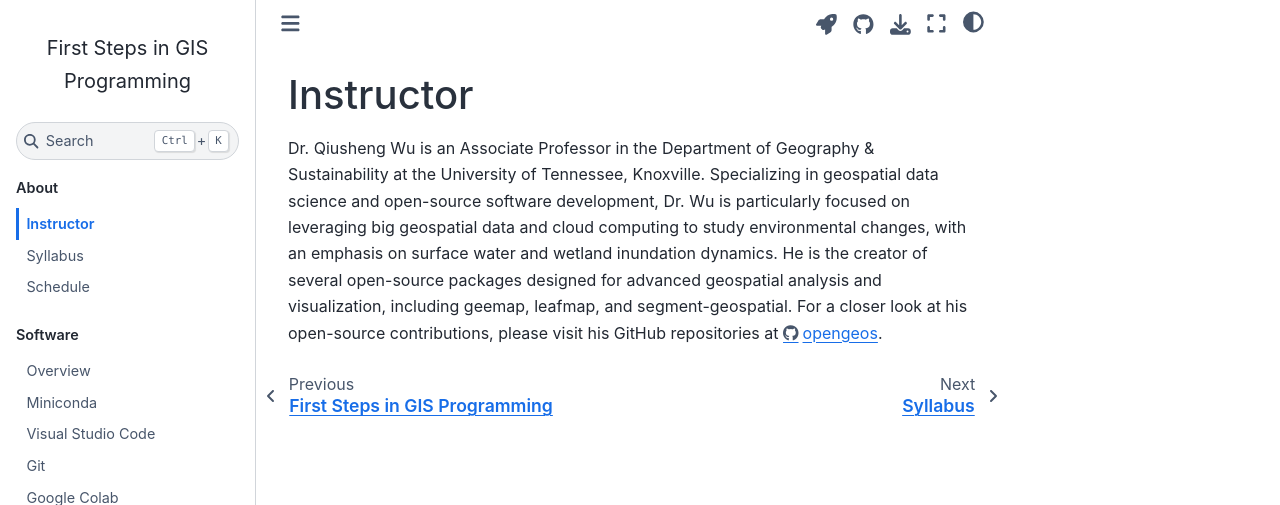
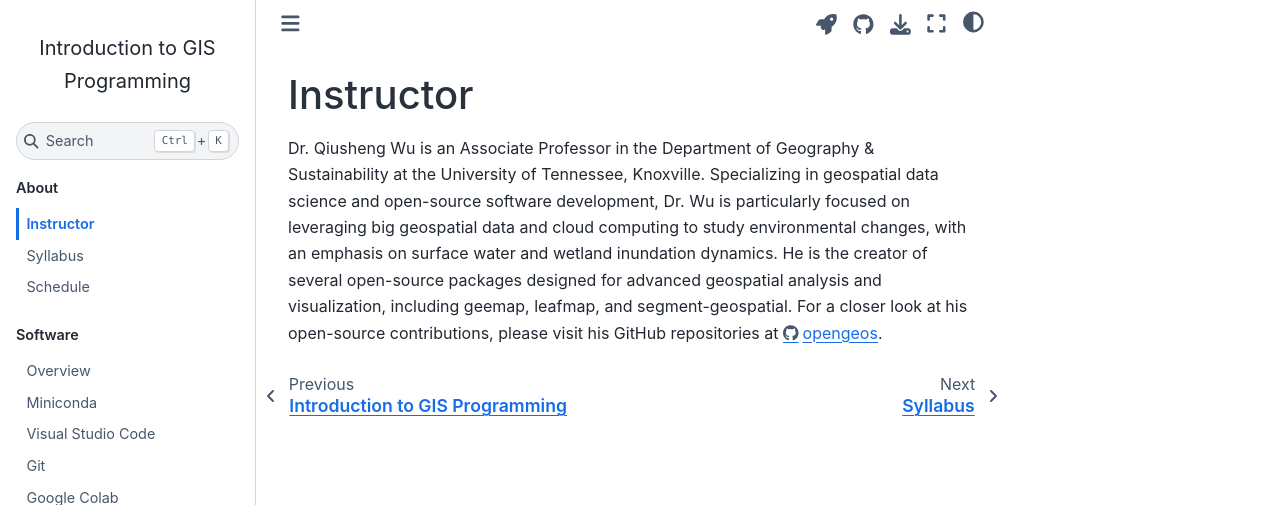
Before and after one commit to giswqs/geog-312, a Jupyter Book: the page built from book/about/instructor.md, in a window 1280 px wide. Shown: the top 505 px of the page. Built offline with Jupyter Book 1.0.4 settings and Sphinx 7.4.7 and the Sphinx Book theme 1.1.4, drawn with Linux system fonts in a browser that asks for light colours; pages that are not in the unit, such as notebooks, are missing from menus.

Commit message:
Update course title

```diff
--- a/README.md
+++ b/README.md
@@ -1,5 +1,5 @@
-# First Steps in GIS Programming
+# Introduction to GIS Programming
 
-This repository contains the materials for the course "_First Steps in GIS Programming_" that I teach at the University of Tennessee, Knoxville.
+This repository contains the materials for the course "_Introduction to GIS Programming_" that I teach at the University of Tennessee, Knoxville.
 
 ![](https://assets.gishub.org/images/geog-312.png)
--- a/_config.yml
+++ b/_config.yml
@@ -5,7 +5,7 @@
 
 #######################################################################################
 # Book settings
-title: First Steps in GIS Programming # The title of the book. Will be placed in the left navbar.
+title: Introduction to GIS Programming # The title of the book. Will be placed in the left navbar.
 author: Qiusheng Wu # The author of the book
 copyright: "2024" # Copyright year to be placed in the footer
 logo: logo.png # A path to the book logo
--- a/index.md
+++ b/index.md
@@ -1,4 +1,4 @@
-# First Steps in GIS Programming
+# Introduction to GIS Programming
 
 ## Course Description
 
```
